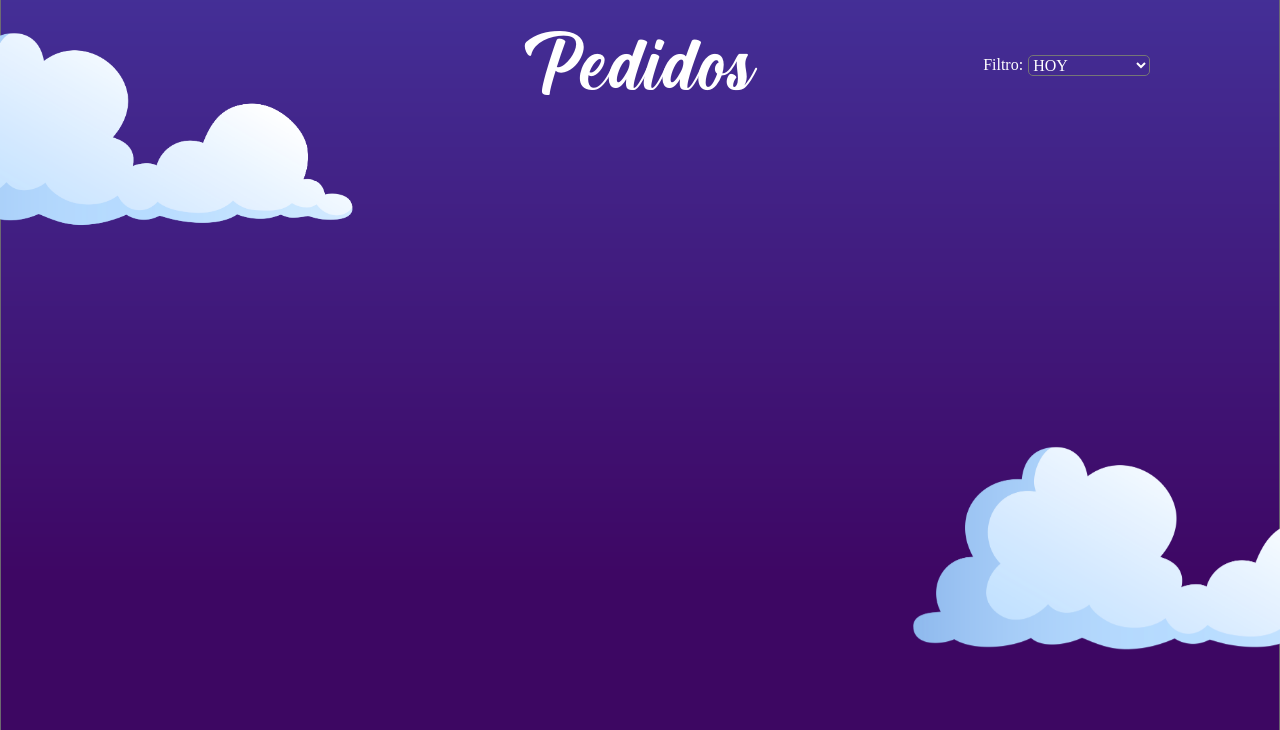
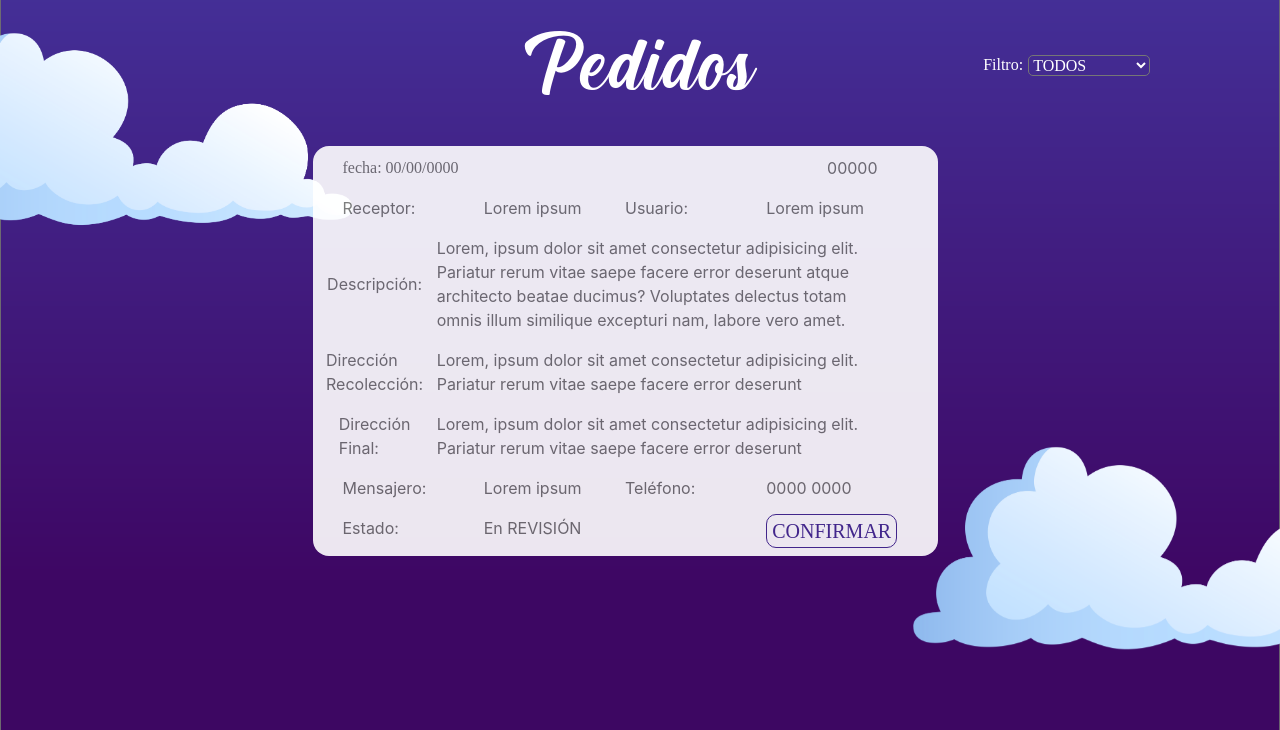
Before and after one commit to Programmers-Crew/PaginaWebAlas, a PHP site: template views/InicioAdministrador.php in a window 1280 px wide. Shown: the part 70-800 px from the top of the page. Run offline with PHP 8.4, Linux system fonts and the light colour scheme; the template is opened without the code that fills it, so the values that code supplies are empty; some libraries are stand-ins or nearby versions.

Commit message:
ediciones

```diff
--- a/Query Stored Procedure.sql
+++ b/Query Stored Procedure.sql
@@ -176,6 +176,7 @@ DELIMITER $$
 			select
 				p.pedidoId,
                 p.pedidoFecha,
+                p.nombreReceptor,
                 p.pedidoDireccionInicio,
                 p.pedidoDireccionFinal,
 				cliente.userName as cliente,
@@ -208,7 +209,7 @@ DELIMITER $$
 DELIMITER ;
 
 
-call Sp_ListarPedido();
+drop procedure Sp_ListarPedido;
 
 DELIMITER $$
 	create procedure Sp_AgregarPedido(fecha date, direccion varchar(50), usuario int, telefono varchar(8), descripcion varchar(50), monto decimal, estado tinyint)
@@ -355,6 +356,8 @@ DELIMITER ;
 
 #inserts obligatorios
 insert into tipoUsuario(tipoUsuarioDesc) values("Administrador"),("Mensajero"),("Cliente");
+insert into  estadoPedido(estadoPedidoDesc) values("En Revisión"),("Pendiente"),("Entregado");
+
 
 #PROCEDURE EXTRA
 DELIMITER $$
--- a/css/inicio.css
+++ b/css/inicio.css
@@ -118,3 +118,19 @@ a{
     font-size: 18px;
     font-family: Berlin sans FB;
 }
+
+.pedidos{
+    background-color: white;
+    margin: 15px;
+    border-radius: 16px;
+    opacity: 90%;
+}
+
+
+.fuente{
+    font-family: Berlin Sans FB;
+}
+
+.campos{
+    color: #707070;
+}
--- a/views/InicioAdministrador.php
+++ b/views/InicioAdministrador.php
@@ -9,7 +9,6 @@
 <html lang="es">
     <head>
         <title>AlasGT-Administrador</title>
-
         <link rel="stylesheet" href="bootstrap/css/bootstrap-grid.css" type="text/css">
         <link rel="stylesheet" href="bootstrap/css/bootstrap-grid.css.map" type="text/css">
         <link rel="stylesheet" href="bootstrap/css/bootstrap-grid.min.css" type="text/css">
@@ -83,13 +82,92 @@
                 <div class="col-xl-4 col-md-4 col-xs-4 centrado-absoluto">
                     <span class="fuente-color" style="padding-right:5px ;">Filtro:</span>
                     <select class="filtro" name="filtro" id="filtro">
-                        <option class="options" id="hoy" value="1">HOY</option>
-                        <option class="options" value="2">EN REVISIÓN</option>
-                        <option class="options" value="3">PENDIENTES</option>
-                        <option class="options" value="4">ENTREGADO</option>
+                        <option class="options" value="1">TODOS</option>
+                        <option class="options" id="hoy" value="2">HOY</option>
+                        <option class="options" value="3">EN REVISIÓN</option>
+                        <option class="options" value="4">PENDIENTES</option>
+                        <option class="options" value="5">ENTREGADO</option>
                     </select>
                 </div>
             </div>
+
+            <div class="col-xl-12 row centrado">
+                <div id="pedidos" class="col-xl-6 col-md-8 col-xs-8 pedidos">
+                    <div class="row col-xl-12" style="margin-top: 10px;">
+                        <div class="fecha col-xl-6">
+                            <p class="fuente campos">fecha: 00/00/0000</p>
+                        </div>
+                        <div class="col-xl-6" style="text-align: right;">
+                            <p class="campos fuentes">00000</p>
+                        </div>
+                    </div>
+                    <div class="row col-xl-12" >
+                        <div class="fecha col-xl-3">
+                            <p class="campos fuentes">Receptor:</p>
+                        </div>
+                        <div class="col-xl-3">
+                            <p class="campos fuentes">Lorem ipsum</p>
+                        </div>
+                        <div class="fecha col-xl-3">
+                            <p class="campos fuentes">Usuario:</p>
+                        </div>
+                        <div class="col-xl-3">
+                            <p class="campos fuentes">Lorem ipsum</p>
+                        </div>
+                    </div>
+                    <div class="row col-xl-12">
+                        <div class="fecha col-xl-2 centrado-absoluto">
+                            <p class="campos fuentes">Descripción:</p>
+                        </div>
+                        <div class="col-xl-10">
+                            <p class="campos fuentes">Lorem, ipsum dolor sit amet consectetur adipisicing elit. Pariatur rerum vitae saepe facere error deserunt atque architecto beatae ducimus? Voluptates delectus totam omnis illum similique excepturi nam, labore vero amet.</p>
+                        </div>
+                    </div>
+                    <div class="row col-xl-12">
+                        <div class="fecha col-xl-2 centrado-absoluto">
+                            <p class="campos fuentes">Dirección Recolección:</p>
+                        </div>
+                        <div class="col-xl-10">
+                            <p class="campos fuentes">Lorem, ipsum dolor sit amet consectetur adipisicing elit. Pariatur rerum vitae saepe facere error deserunt</p>
+                        </div>
+                    </div>
+                    <div class="row col-xl-12">
+                        <div class="fecha col-xl-2 centrado-absoluto">
+                            <p class="campos fuentes">Dirección Final:</p>
+                        </div>
+                        <div class="col-xl-10">
+                            <p class="campos fuentes">Lorem, ipsum dolor sit amet consectetur adipisicing elit. Pariatur rerum vitae saepe facere error deserunt</p>
+                        </div>
+                    </div>
+                    <div class="row col-xl-12" >
+                        <div class="fecha col-xl-3">
+                            <p class="campos fuentes">Mensajero:</p>
+                        </div>
+                        <div class="col-xl-3">
+                            <p class="campos fuentes">Lorem ipsum</p>
+                        </div>
+                        <div class="fecha col-xl-3">
+                            <p class="campos fuentes">Teléfono:</p>
+                        </div>
+                        <div class="col-xl-3">
+                            <p class="campos fuentes">0000 0000</p>
+                        </div>
+                    </div>
+                    <div class="row col-xl-12" >
+                        <div class="fecha col-xl-3">
+                            <p class="campos fuentes">Estado:</p>
+                        </div>
+                        <div class="col-xl-3">
+                            <p class="campos fuentes">En REVISIÓN</p>
+                        </div>
+                        <div class="col-xl-3"></div>
+                        <div class="fecha col-xl-3" style="float: right;">
+                            <a class="boton btn-lg" style="text-decoration: none;" href="#">CONFIRMAR</a>
+                        </div>
+                    </div>
+                </div>
+            </div>
+
         </section>
     </body>
     <script src="https://code.jquery.com/jquery-3.3.1.slim.min.js" integrity="sha384-q8i/X+965DzO0rT7abK41JStQIAqVgRVzpbzo5smXKp4YfRvH+8abtTE1Pi6jizo" crossorigin="anonymous"></script>
```
Also changed, not shown: Query DB.sql (+4 -4 lines), controllers/PedidosController.php (added, +29 -0 lines), index.php (+14 -2 lines).
